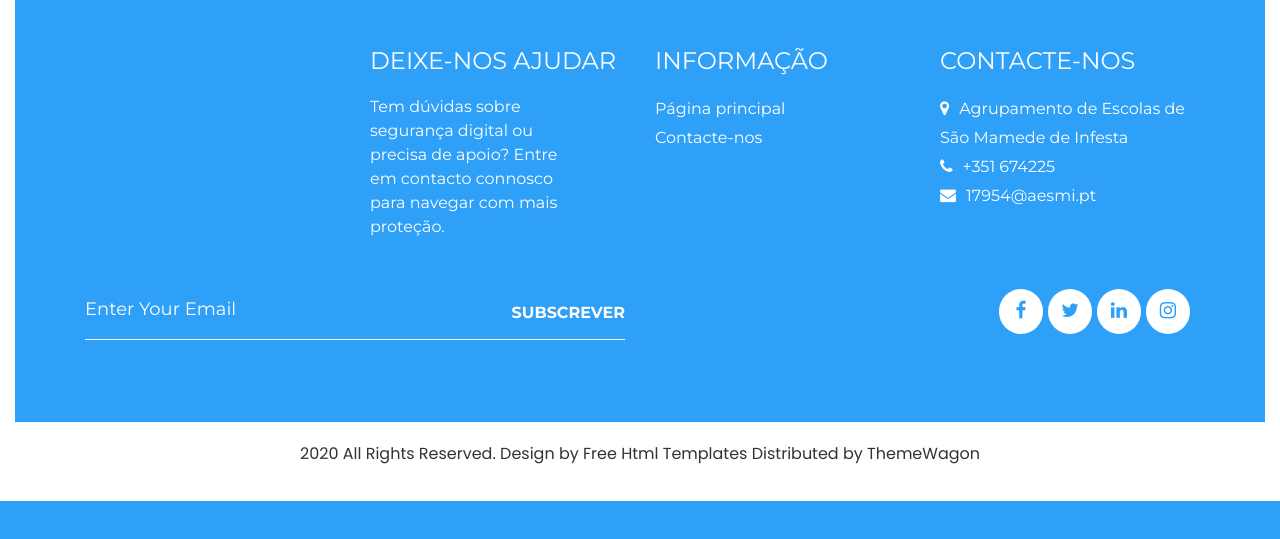
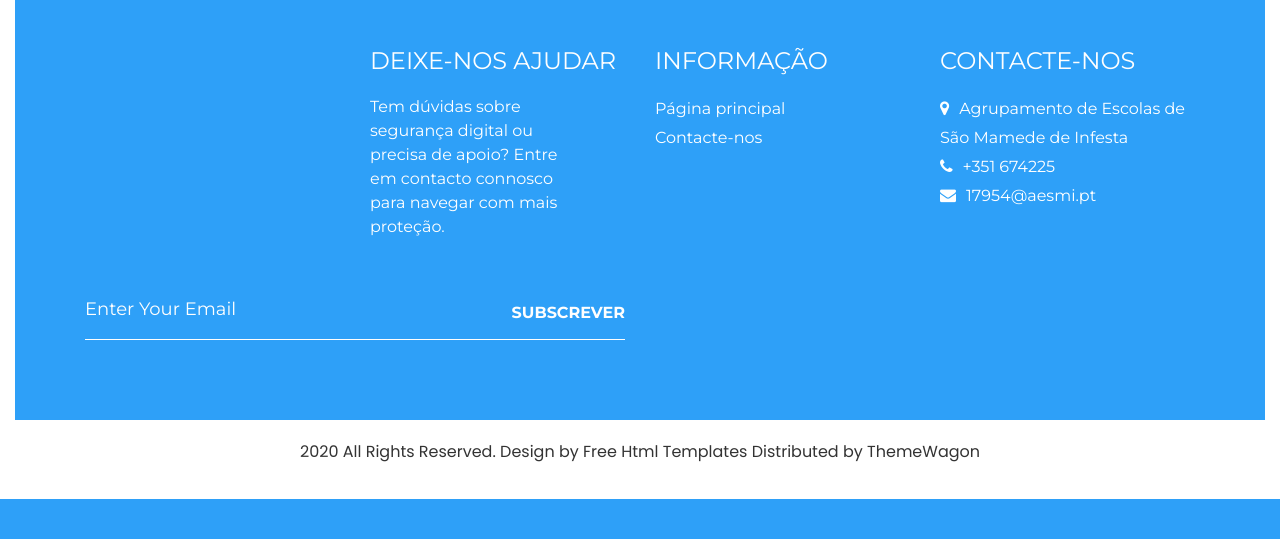
Before and after one commit to 17954-boop/web_seguran-a, a plain HTML site: page contact.html in a window 1280 px wide. Shown: the part 85-624 px from the top of the page. Drawn offline with nearby package versions, Linux system fonts and the light colour scheme; files whose address does not match are found by name.

Commit message:
Update contact.html

```diff
--- a/contact.html
+++ b/contact.html
@@ -122,10 +122,7 @@
                <div class="col-md-6">
                   <div class="footer_social_icon">
                      <ul>
-                        <li><a href="#"><i class="fa fa-facebook" aria-hidden="true"></i></a></li>
-                        <li><a href="#"><i class="fa fa-twitter" aria-hidden="true"></i></a></li>
-                        <li><a href="#"><i class="fa fa-linkedin" aria-hidden="true"></i></a></li>
-                        <li><a href="#"><i class="fa fa-instagram" aria-hidden="true"></i></a></li>
+
                      </ul>
                   </div>
                </div>
```
